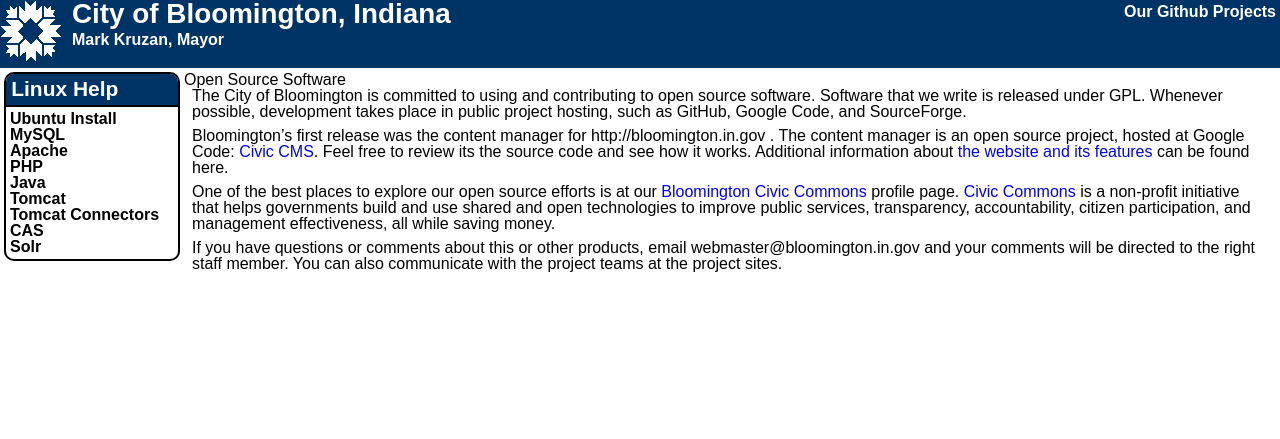
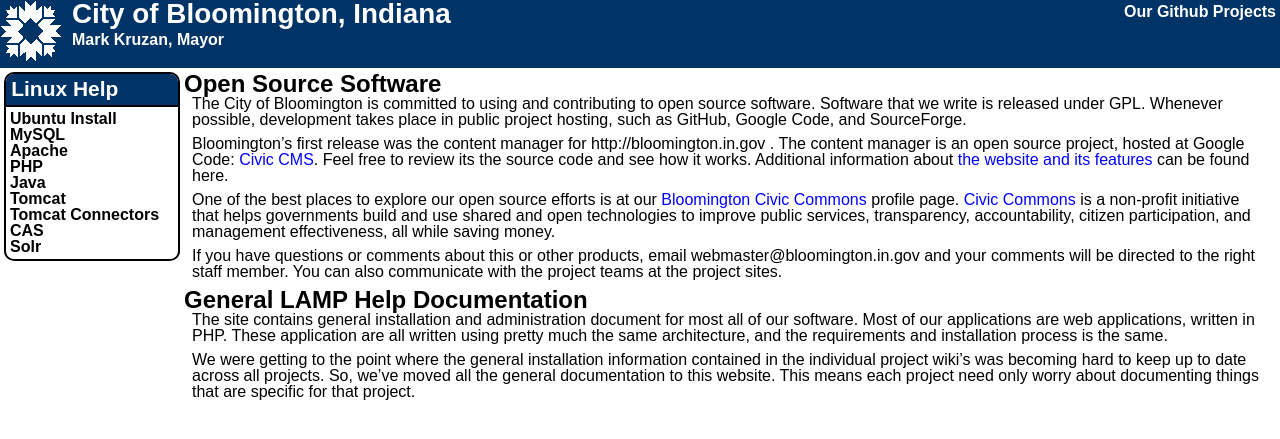
Before and after one commit to City-of-Bloomington/City-of-Bloomington.github.io, a Jekyll site: the page built from index.md, in a window 1280 px wide. Shown: the top 439 px of the page. Built offline with Jekyll 4.4.1, drawn with Linux system fonts in a browser that asks for light colours; Markdown is read by kramdown in place of the engine named in the settings.

Commit message:
Added information about the general documentation contained on the site.

```diff
--- a/css/screen.css
+++ b/css/screen.css
@@ -1,9 +1,9 @@
 /**
  * Basic HTML element styles
  */
-body { font-family:sans-serif; }
+body { font-family:sans-serif; font-size:12pt; }
 
-h1 { font-size:150% font-weight:bold; }
+h1 { font-size:150%; font-weight:bold; }
 h2 { font-size:131%; font-weight:bold; margin:.5em 0; color:#036; }
 h3 { font-size:123.1%; font-weight:bold;  margin:.5em 0 .25em 0; }
 h4 { font-size:100%; font-weight:bold; }
--- a/index.md
+++ b/index.md
@@ -11,3 +11,8 @@
 One of the best places to explore our open source efforts is at our [Bloomington Civic Commons](http://civiccommons.org/government-entities/bloomington) profile page. [Civic Commons](http://civiccommons.org) is a non-profit initiative that helps governments build and use shared and open technologies to improve public services, transparency, accountability, citizen participation, and management effectiveness, all while saving money.
 
 If you have questions or comments about this or other products, email webmaster@bloomington.in.gov and your comments will be directed to the right staff member. You can also communicate with the project teams at the project sites.
+
+# General LAMP Help Documentation
+The site contains general installation and administration document for most all of our software.  Most of our applications are web applications, written in PHP.  These application are all written using pretty much the same architecture, and the requirements and installation process is the same.
+
+We were getting to the point where the general installation information contained in the individual project wiki's was becoming hard to keep up to date across all projects.  So, we've moved all the general documentation to this website.  This means each project need only worry about documenting things that are specific for that project.
```
